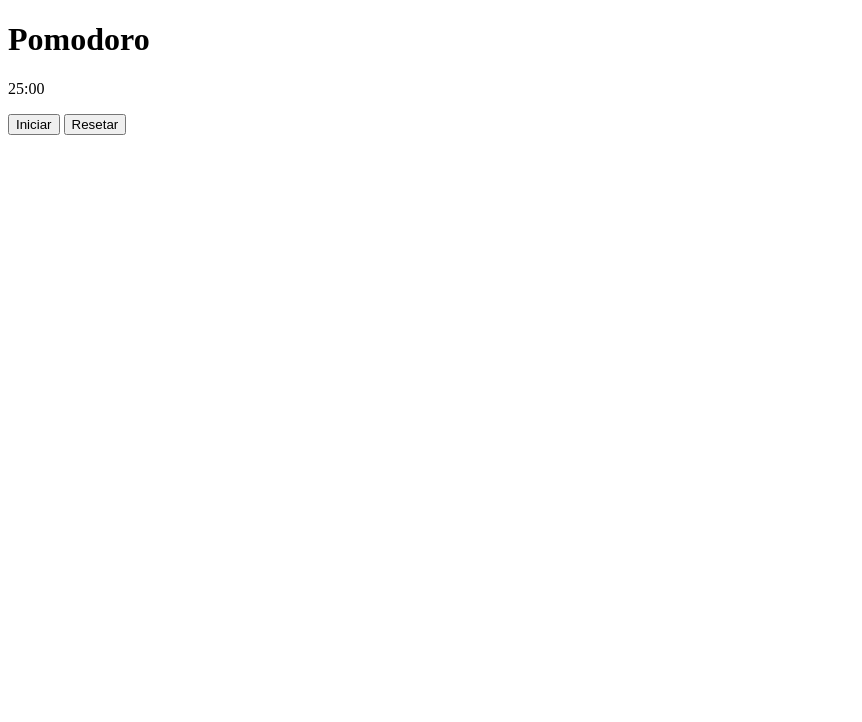
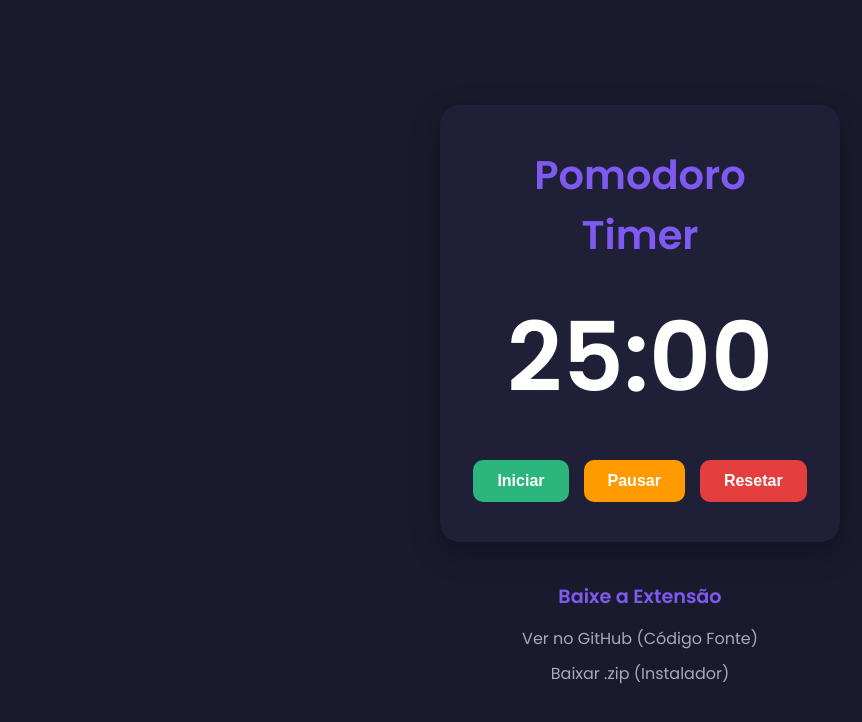
Before and after one commit to PedroAlves2707/bootcamp2-chrome-ext-PedroAlves2707, a browser extension: page index.html in a window 1280 px wide. Shown: the whole page, without its empty margins (0-862 px from the left). Drawn offline with Linux system fonts and the light colour scheme.

Commit message:
Add files via upload

```diff
--- a/index.html
+++ b/index.html
@@ -1,15 +1,36 @@
-<!doctype html>
-<html>
-  <head>
-    <title>PomodoroExt</title>
-    <link rel="stylesheet" href="popup.css">
-  </head>
-  <body>
-    <h1>Pomodoro</h1>
-    <p id="timer">25:00</p>
-    <button id="startBtn">Iniciar</button>
-    <button id="resetBtn">Resetar</button>
+<!DOCTYPE html>
+<html lang="pt-br">
+<head>
+    <meta charset="UTF-8">
+    <meta name="viewport" content="width=device-width, initial-scale=1.0">
+    <title>Pomodoro Timer - por PedroAlves2707</title>
+    <link rel="stylesheet" href="style.css">
+    <link rel="preconnect" href="https://fonts.googleapis.com">
+    <link rel="preconnect" href="https://fonts.gstatic.com" crossorigin>
+    <link href="https://fonts.googleapis.com/css2?family=Poppins:wght@400;600&display=swap" rel="stylesheet">
+</head>
+<body>
 
-    <script src="popup.js"></script>
-  </body>
+    <div class="pomodoro-container">
+        <h1>Pomodoro Timer</h1>
+
+        <div id="timer-display">25:00</div>
+
+        <div class="button-container">
+            <button id="start-btn">Iniciar</button>
+            <button id="pause-btn">Pausar</button>
+            <button id="reset-btn">Resetar</button>
+        </div>
+    </div>
+
+    <div class="links-container">
+        <h3>Baixe a Extensão</h3>
+        <ul>
+            <li><a href="https://github.com/PedroAlves2707/bootcamp2-chrome-ext-PedroAlves2707" target="_blank">Ver no GitHub (Código Fonte)</a></li>
+            <li><a href="https://github.com/PedroAlves2707/bootcamp2-chrome-ext-PedroAlves2707/releases" target="_blank">Baixar .zip (Instalador)</a></li>
+        </ul>
+    </div>
+
+    <script src="script.js"></script>
+</body>
 </html>
--- a/script.js
+++ b/script.js
@@ -1,40 +1,70 @@
-let timerDisplay = document.getElementById("timer");
-let startBtn = document.getElementById("startBtn");
-let resetBtn = document.getElementById("resetBtn");
+// Pegando os elementos do HTML
+const timerDisplay = document.getElementById('timer-display');
+const startBtn = document.getElementById('start-btn');
+const pauseBtn = document.getElementById('pause-btn');
+const resetBtn = document.getElementById('reset-btn');
 
-let time = 25 * 60; // 25 minutos
-let timerInterval = null;
+// Variáveis de estado do timer
+let timer; // Para guardar o ID do setInterval
+let minutes = 25;
+let seconds = 0;
+let isPaused = true; // Começa pausado
 
+// Função para formatar o tempo e atualizar o display
 function updateDisplay() {
-  let minutes = Math.floor(time / 60);
-  let seconds = time % 60;
-  timerDisplay.textContent =
-    `${minutes.toString().padStart(2, '0')}:${seconds.toString().padStart(2, '0')}`;
+    const formattedMinutes = String(minutes).padStart(2, '0');
+    const formattedSeconds = String(seconds).padStart(2, '0');
+    timerDisplay.textContent = `${formattedMinutes}:${formattedSeconds}`;
+    document.title = `${formattedMinutes}:${formattedSeconds} - Pomodoro Timer`;
 }
 
-function startTimer() {
-  if (timerInterval) return; // evita rodar duas vezes
-
-  timerInterval = setInterval(() => {
-    if (time > 0) {
-      time--;
-      updateDisplay();
+// Função principal que executa a cada segundo
+function countdown() {
+    if (seconds === 0) {
+        if (minutes === 0) {
+            // Timer chegou ao fim
+            clearInterval(timer);
+            alert("Tempo esgotado! Hora de uma pausa.");
+            resetTimer();
+            return;
+        }
+        minutes--;
+        seconds = 59;
     } else {
-      clearInterval(timerInterval);
-      timerInterval = null;
-      alert("Tempo acabou! Faça uma pausa. ☕");
+        seconds--;
     }
-  }, 1000);
+    updateDisplay();
 }
 
-function resetTimer() {
-  clearInterval(timerInterval);
-  timerInterval = null;
-  time = 25 * 60;
-  updateDisplay();
+// Função para iniciar ou resumir o timer
+function startTimer() {
+    if (isPaused) {
+        isPaused = false;
+        // Inicia o intervalo, executando a função countdown a cada 1000ms (1 segundo)
+        timer = setInterval(countdown, 1000);
+    }
 }
 
-startBtn.addEventListener("click", startTimer);
-resetBtn.addEventListener("click", resetTimer);
+// Função para pausar o timer
+function pauseTimer() {
+    isPaused = true;
+    // Para o intervalo
+    clearInterval(timer);
+}
 
+// Função para resetar o timer
+function resetTimer() {
+    isPaused = true;
+    clearInterval(timer);
+    minutes = 25;
+    seconds = 0;
+    updateDisplay(); // Atualiza o display para o tempo inicial
+}
+
+// Adicionando os eventos aos botões
+startBtn.addEventListener('click', startTimer);
+pauseBtn.addEventListener('click', pauseTimer);
+resetBtn.addEventListener('click', resetTimer);
+
+// Garante que o display mostre o tempo inicial quando a página carrega
 updateDisplay();
--- a/style.css
+++ b/style.css
@@ -1,16 +1,112 @@
-body {
-  font-family: Arial, sans-serif;
-  text-align: center;
-  width: 200px;
-  padding: 10px;
+/* Reset básico e estilo geral do corpo da página */
+* {
+    margin: 0;
+    padding: 0;
+    box-sizing: border-box;
 }
 
-#timer {
-  font-size: 2em;
-  margin: 10px 0;
+body {
+    font-family: 'Poppins', sans-serif;
+    background-color: #1a1a2e; /* Fundo escuro azulado */
+    color: #e0e0e0; /* Cor de texto clara */
+    display: flex;
+    flex-direction: column;
+    justify-content: center;
+    align-items: center;
+    min-height: 100vh;
+    padding: 20px;
 }
 
-button {
-  margin: 5px;
-  padding: 5px 10px;
-  font-size: 1em;
+/* Contêiner principal do Pomodoro */
+.pomodoro-container {
+    background-color: #1f1f38; /* Um pouco mais claro que o fundo */
+    padding: 40px;
+    border-radius: 20px;
+    box-shadow: 0 10px 30px rgba(0, 0, 0, 0.3);
+    text-align: center;
+    width: 100%;
+    max-width: 400px;
+    margin-bottom: 40px;
+}
+
+h1 {
+    font-size: 2.5rem;
+    color: #7f5af0; /* Cor de destaque roxa */
+    margin-bottom: 20px;
+}
+
+/* Estilo do display do tempo */
+#timer-display {
+    font-size: 6rem;
+    font-weight: 600;
+    color: #fffffe; /* Branco puro para destaque */
+    margin-bottom: 30px;
+}
+
+/* Contêiner para os botões */
+.button-container {
+    display: flex;
+    justify-content: center;
+    gap: 15px; /* Espaço entre os botões */
+}
+
+/* Estilo geral dos botões */
+.button-container button {
+    border: none;
+    padding: 12px 24px;
+    border-radius: 10px;
+    font-size: 1rem;
+    font-weight: 600;
+    color: #fffffe;
+    cursor: pointer;
+    transition: transform 0.2s ease, opacity 0.2s ease;
+}
+
+.button-container button:hover {
+    opacity: 0.9;
+    transform: translateY(-2px); /* Efeito de levantar ao passar o mouse */
+}
+
+/* Cores específicas para cada botão */
+#start-btn {
+    background-color: #2cb67d; /* Verde */
+}
+
+#pause-btn {
+    background-color: #ff9a00; /* Laranja */
+}
+
+#reset-btn {
+    background-color: #e53e3e; /* Vermelho */
+}
+
+/* Contêiner para os links de download */
+.links-container {
+    text-align: center;
+}
+
+.links-container h3 {
+    font-size: 1.2rem;
+    color: #7f5af0;
+    margin-bottom: 15px;
+}
+
+.links-container ul {
+    list-style: none;
+}
+
+.links-container li {
+    margin-bottom: 10px;
+}
+
+.links-container a {
+    color: #a7a9be;
+    text-decoration: none;
+    font-size: 1rem;
+    transition: color 0.2s ease;
+}
+
+.links-container a:hover {
+    color: #fffffe;
+    text-decoration: underline;
+}
```
